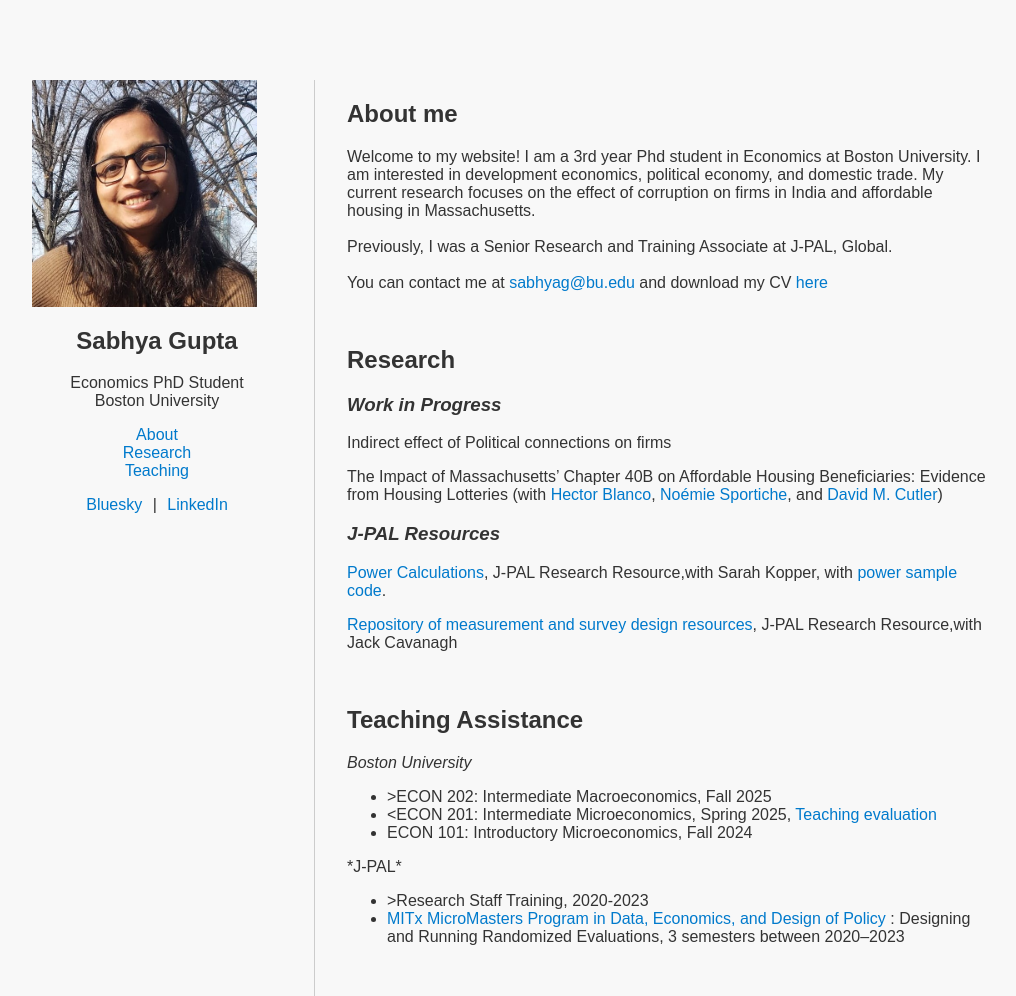
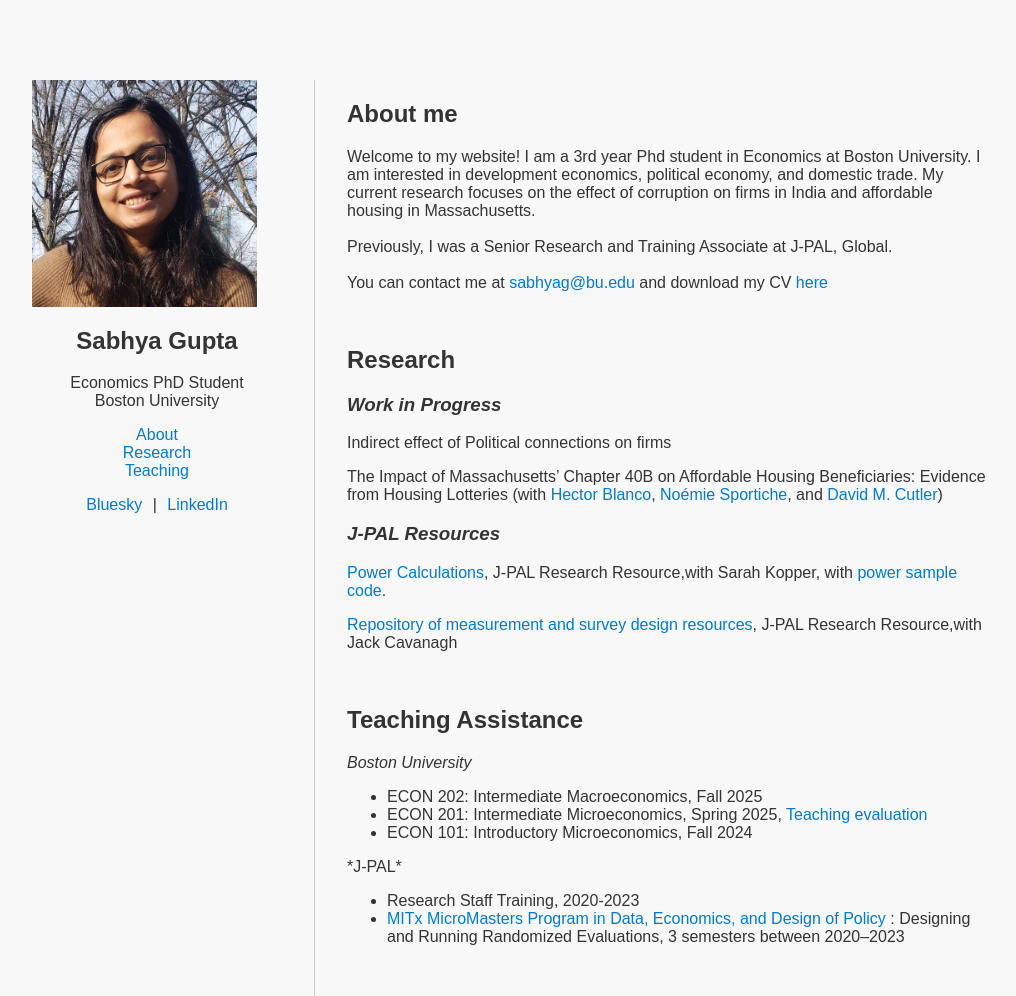
Before and after one commit to sabhya-gupta/sabhya-gupta.github.io, a Jekyll site: the page built from index.md, in a window 1280 px wide. Shown: the whole page, without its empty margins (128-1144 px from the left). Built offline with Jekyll 4.4.1, drawn with Linux system fonts in a browser that asks for light colours.

```diff
--- a/_includes/teaching.md
+++ b/_includes/teaching.md
@@ -3,8 +3,8 @@
 *Boston University*
 <p>
 <ul>
-    <li>>ECON 202: Intermediate Macroeconomics, Fall 2025 </li>
-    <li><ECON 201: Intermediate Microeconomics, Spring 2025,
+    <li>ECON 202: Intermediate Macroeconomics, Fall 2025 </li>
+    <li> ECON 201: Intermediate Microeconomics, Spring 2025,
   <a href="/files/CAS EC 201 A1 - Sabhya Gupta - Spring 2025.pdf" target="_blank">
     Teaching evaluation
   </a></li>
@@ -15,7 +15,7 @@
 *J-PAL*
 <p>
   <ul>
-    <li>>Research Staff Training, 2020-2023 </li>
+    <li>Research Staff Training, 2020-2023 </li>
     <li><a href="https://micromasters.mit.edu/dedp/" target="_blank">
     MITx MicroMasters Program in Data, Economics, and Design of Policy
   </a>: Designing and Running Randomized Evaluations, 3 semesters between 2020–2023</li>
```
